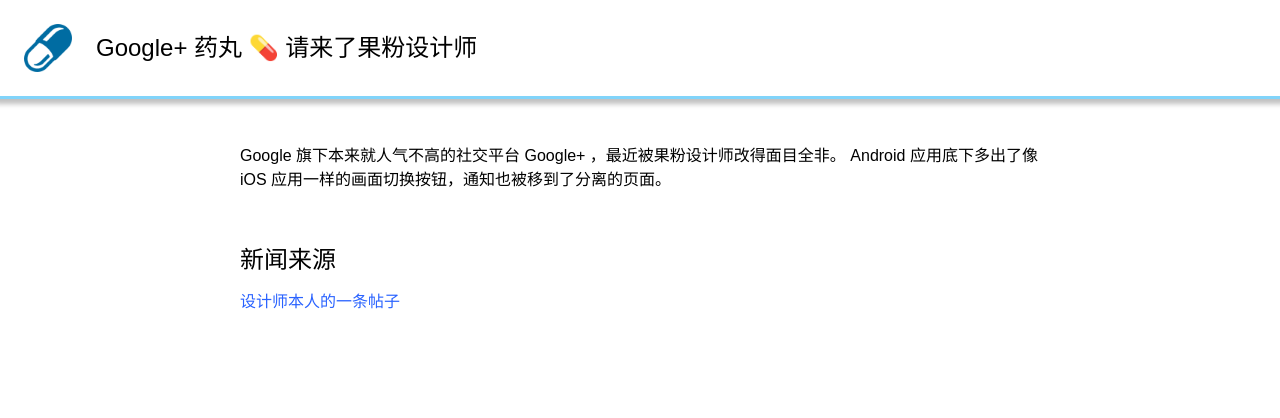
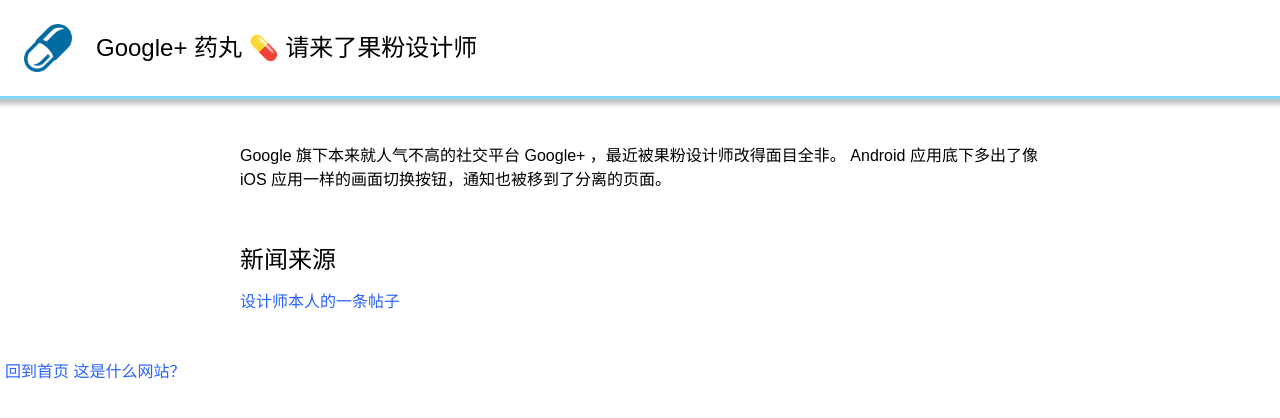
Before and after one commit to FiveYellowMice/pill, a Jekyll site: the page built from _pills/gplus-apple-designer.md, in a window 1280 px wide. Shown: the top 418 px of the page. Built offline with Jekyll 4.4.1, drawn with Linux system fonts in a browser that asks for light colours.

Commit message:
Add whatisit

```diff
--- a/_layouts/pill.html
+++ b/_layouts/pill.html
@@ -7,7 +7,7 @@ layout: default
 	<h1>{{ page.thing }} 药丸 💊 {{ page.title }}</h1>
 </header>
 
-<div class="news-content">
+<div class="page-content">
 	{{ content }}
 </div>
 
@@ -21,3 +21,8 @@ layout: default
 	</ul>
 </div>
 {% endif %}
+
+<p class="pill-buttons">
+	<a href="{{ site.baseurl }}/">回到首页</a>
+	<a href="{{ site.baseurl }}/whatisit/">这是什么网站？</a>
+</p>
--- a/index.html
+++ b/index.html
@@ -11,6 +11,7 @@ layout: default
 
 <h1 class="center site-title">{{ site.title }}</h1>
 <p class="center">{{ site.description }}</p>
+<p class="center"><a href="{{ site.baseurl }}/whatisit/">这是什么网站？</a></p>
 <div class="pill-collection">
 	{% for pill in site.pills reversed %}
 	<div class="pill-card">
--- a/style.scss
+++ b/style.scss
@@ -104,6 +104,15 @@ a {
 	box-shadow: 0 0 10px 0 rgba(0, 0, 0, 0.5);
 }
 
+.page-title {
+	font-size: 48px;
+	font-weight: bold;
+	text-align: center;
+
+	box-shadow: 0 0 5px 5px rgba(0, 0, 0, 0.25);
+	border-bottom: 3px solid #81D4FA;
+}
+
 .page-header {
 	width: 100%;
 	box-shadow: 0 0 5px 5px rgba(0, 0, 0, 0.25);
@@ -130,7 +139,7 @@ a {
 	}
 }
 
-.news-content {
+.page-content {
 	max-width: 800px;
 	margin: 24px auto;
 	padding: 5px;
@@ -165,3 +174,7 @@ a {
 		margin: 5px;
 	}
 }
+
+.pill-buttons {
+	padding: 5px;
+}
```
Also changed, not shown: whatisit.html (added, +20 -0 lines).
